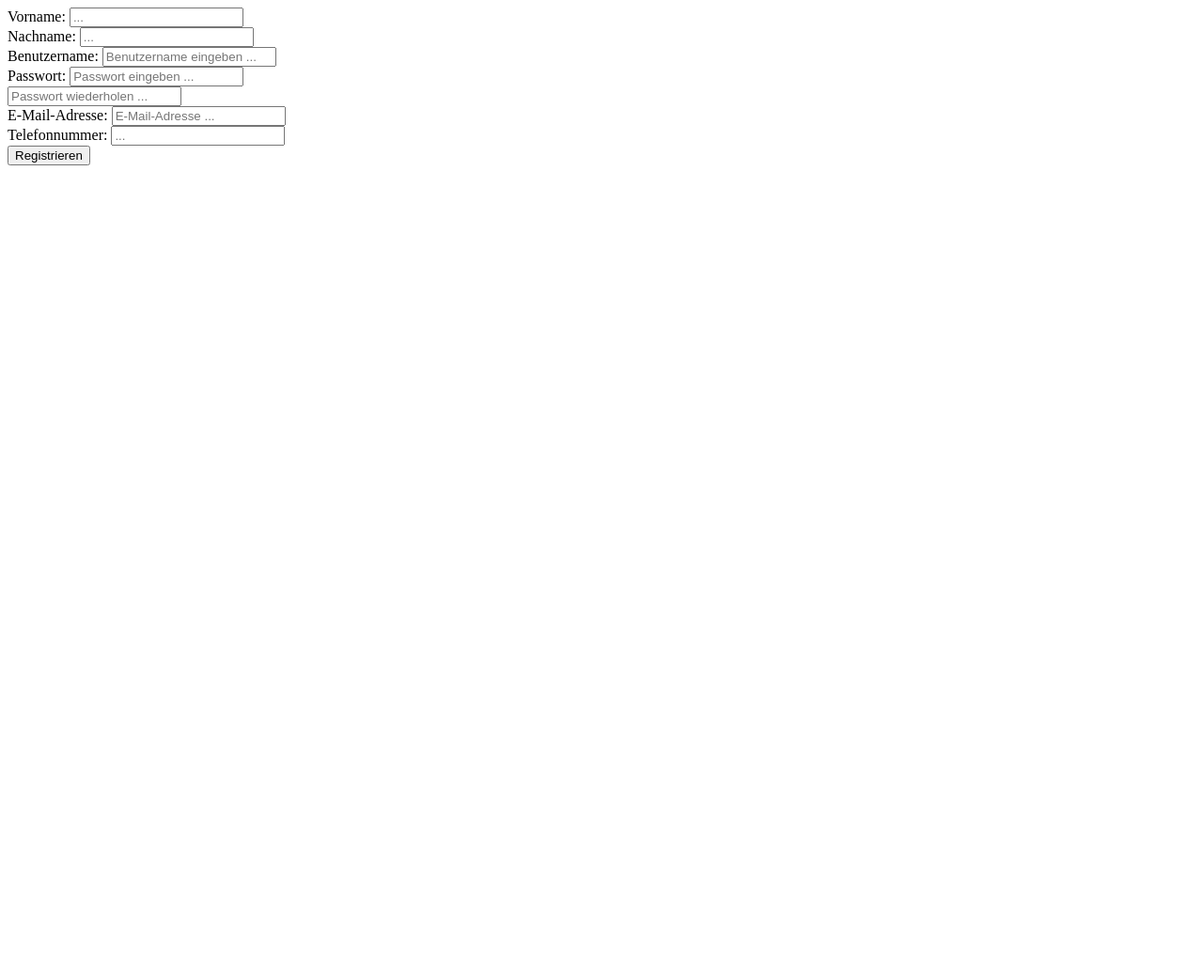
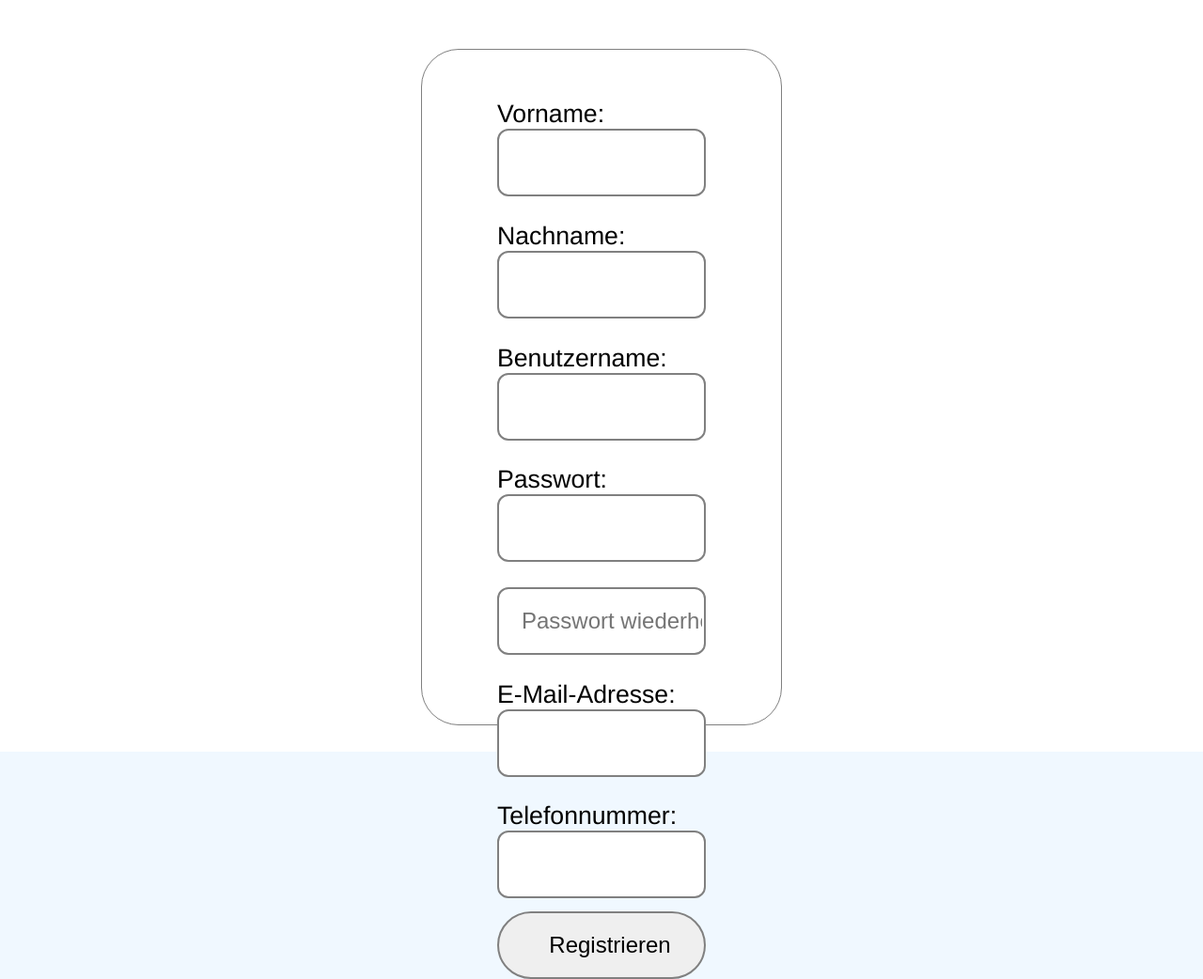
Before and after one commit to Quantompixel/tennis-club, a PHP site: page /signup/signup.php in a window 1280 px wide. Shown: the whole page at 94% size. Before the commit the page ends 176 px from the top, so only its background shows below. Run offline with PHP 8.4, Linux system fonts and the light colour scheme.

Commit message:
changed styling for signup page

```diff
--- /dev/null
+++ b/website/signup/signup.css
@@ -0,0 +1,121 @@
+* {
+    box-sizing: border-box;
+}
+
+body {
+    background: aliceblue;
+    width: 100%;
+    height: 100vh;
+    margin: 0;
+    display: flex;
+    flex-direction: column;
+    justify-content: space-between;
+    align-content: center;
+    font-family: 'Franklin Gothic Medium', 'Arial Narrow', Arial, sans-serif;
+    font-size: 35pt;
+}
+
+header {
+    height: 15vh;
+    padding-left: 2em;
+    background: lightgray;
+}
+
+main {
+    height: 100%;
+    width: 100%;
+    background: white;
+    display: flex;
+    justify-content: center;
+    align-items: flex-start;
+    font-size: 33pt;
+    text-align: left;
+}
+
+.wrapper {
+    margin-top: 3vh;
+    width: 90%;
+}
+
+form {
+    width: 100%;
+}
+
+label {
+    text-align: left;
+}
+
+input {
+    width: 100%;
+    font-size: 30pt;
+    height: 3em;
+    padding-left: 1em;
+    border: solid gray 2px;
+    border-radius: 0.5em;
+}
+
+input[type="submit"] {
+    border: solid gray 2px;
+    border-radius: 2em;
+}
+
+.form-elem {
+    margin-top: 1em;
+    margin-bottom: 0.5em;
+}
+
+.signup {
+    margin-top: 1em;
+}
+
+.error p{
+    color: lightcoral;
+    border-bottom: solid;
+    border-bottom-style: dashed;
+    border-width: 0.15em;
+}
+
+footer {
+    height: 15vh;
+    background: lightgray;
+}
+
+@media screen and (orientation: landscape){
+    header {
+        height: 8vh;
+        font-size: 18pt;
+        text-align: center;
+        box-sizing: content-box;
+        padding: 0;
+        padding-bottom: 1em;
+    }
+
+    main {
+        flex-direction: row;
+        justify-content: center;
+        align-items: center;
+        font-size: 20pt;
+    }
+
+    .wrapper {
+        width: 30%;
+        height: 90vh;
+        padding: 1em 3em 1em 3em;
+        border: solid 1px gray;
+        border-radius: 1.5em;
+    }
+
+    form input {
+        width: 100%;
+        font-size: 18pt;
+        height: 3em;
+    }
+
+    form input[type=submit]:hover {
+        cursor: pointer;
+    }
+
+    footer {
+        height: 5vh;
+    }
+}
--- a/website/signup/signup.php
+++ b/website/signup/signup.php
@@ -6,38 +6,44 @@ session_start();
 <head>
     <meta charset="UTF-8">
     <title>Registrieren</title>
+    <link rel="stylesheet" href="signup.css">
 </head>
 <body>
+<main>
+    <section class="wrapper">
         <form action="submit.php" method="get">
-        <div>
+            <div class="form-elem">
                 <label for="firstname">Vorname: </label>
-            <input type="firstname" name="firstname" placeholder="..." id="firstname">
+                <input type="text" name="firstname" id="firstname">
             </div>
-        <div>
+            <div class="form-elem">
                 <label for="lastname">Nachname: </label>
-            <input type="lastname" name="lastname" placeholder="..." id="lastname">
+                <input type="text" name="lastname"  id="lastname">
             </div>
-        <div>
+            <div class="form-elem">
                 <label for="username">Benutzername: </label>
-            <input type="username" name="username" placeholder="Benutzername eingeben ..." id="username">
+                <input type="text" name="username"  id="username">
             </div>
-        <div>
+            <div class="form-elem">
                 <label for="password">Passwort: </label>
-            <input type="password" name="password" placeholder="Passwort eingeben ..." id="password">
+                <input type="password" name="password"  id="password">
             </div>
-        <div>
-            <input type="repeat" placeholder="Passwort wiederholen ..." id="repeat">
+            <div class="form-elem">
+                <input type="password" placeholder="Passwort wiederholen ..." id="repeat">
             </div>
-        <div>
+            <div class="form-elem">
                 <label for="email">E-Mail-Adresse: </label>
-            <input type="email" name="email" placeholder="E-Mail-Adresse ..." id="email">
+                <input type="email" name="email" id="email">
             </div>
-        <div>
+            <div class="form-elem">
                 <label for="phone">Telefonnummer: </label>
-            <input type="phone" name="phone" placeholder="..." id="phone">
+                <input type="phone" name="phone" id="phone">
             </div>
 
             <input type="submit" value="Registrieren">
         </form>
+    </section>
+</main>
+
 </body>
 </html>
```
Lines whose indentation alone changed are shown as unchanged.
